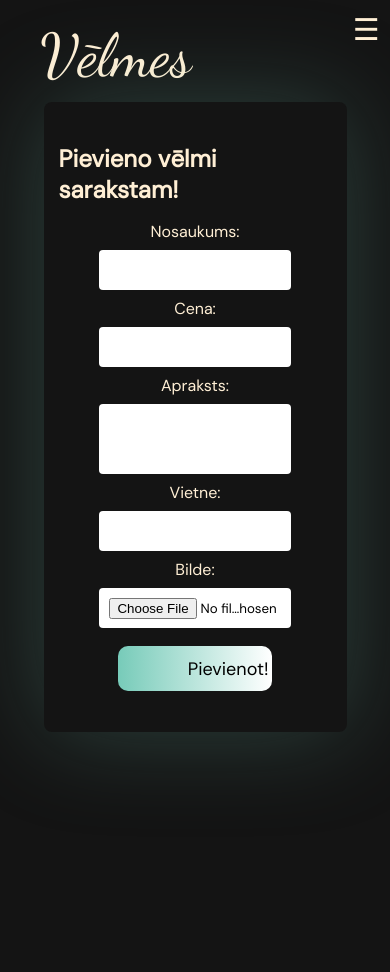
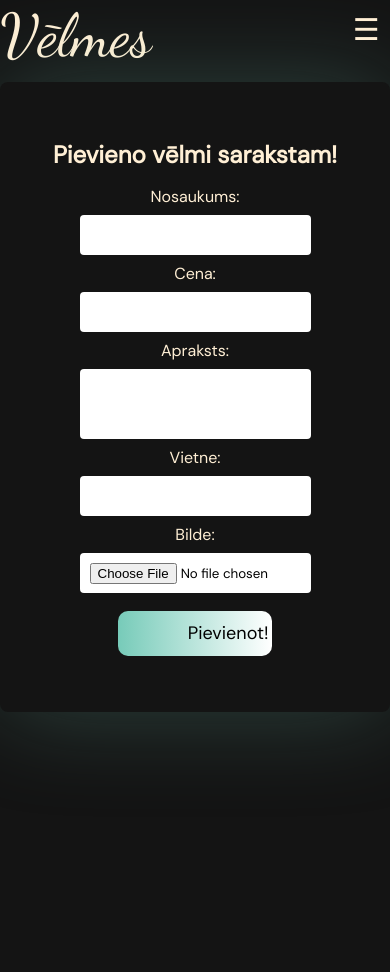
Before and after one commit to nrbrts/Velmes, a PHP site: page /insert.php in a window 390 px wide. Shown: the top 972 px of the page. After the commit the page ends 739 px from the top, so only its background shows below. Run offline with PHP 8.4, Linux system fonts and the light colour scheme; the visitor is signed in with stand-in values (Sample User, id 1).

Commit message:
update v14

```diff
--- a/style.css
+++ b/style.css
@@ -661,6 +661,11 @@
     .split2 {
         align-items: center;
     }
+    .insert-box {
+        width: 70%;
+        margin: 10px auto;
+        padding: 15px;
+    }
     .show-dropdown {
         display: flex;
         align-content: flex-end;
@@ -706,6 +711,11 @@
     .velmes-title {
         margin-top: 20px;
         margin-left: 40px;
+    }
+    .insert-box {
+        width: 80%;
+        margin: 10px auto;
+        padding: 15px;
     }
     .item-details-box {
         margin: 20px auto;
@@ -765,6 +775,10 @@
     }
     .boxes {
         width: 84%;
+    }.insert-box {
+        width: 100%;
+        margin: 10px auto;
+        padding: 15px;
     }
     .input-box {
         width: 100%;
@@ -815,8 +829,4 @@
         background-color: white;
         color: black;
     }
-    .velmes-title {
-        margin-top: 20px;
-        margin-left: 40px;
-    }
 }
```
